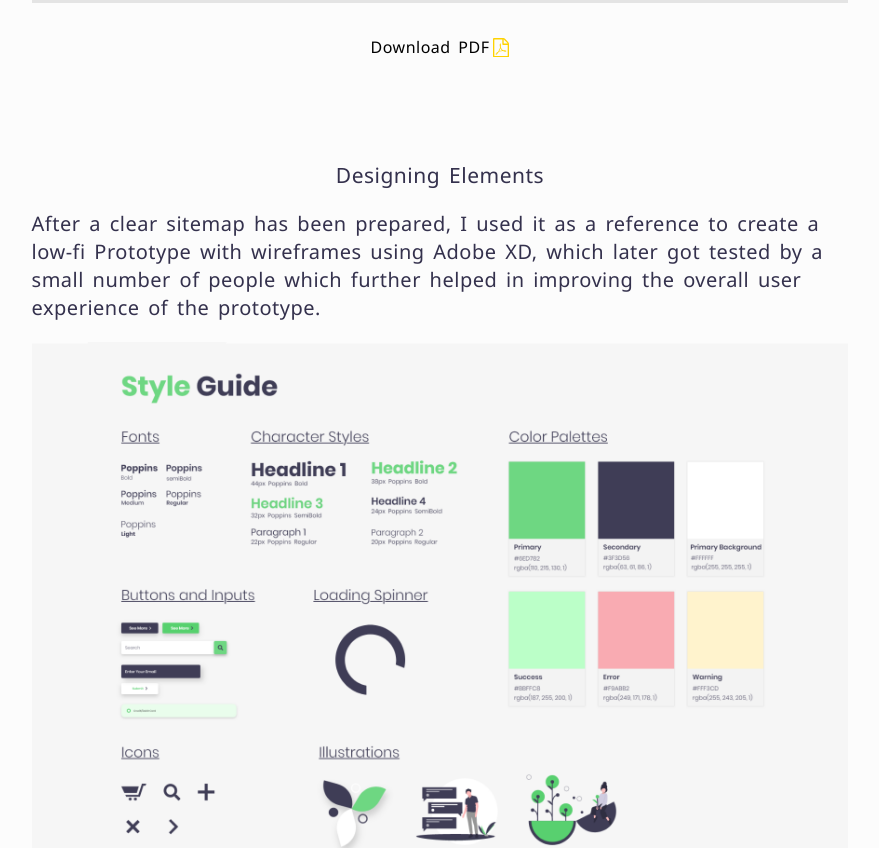
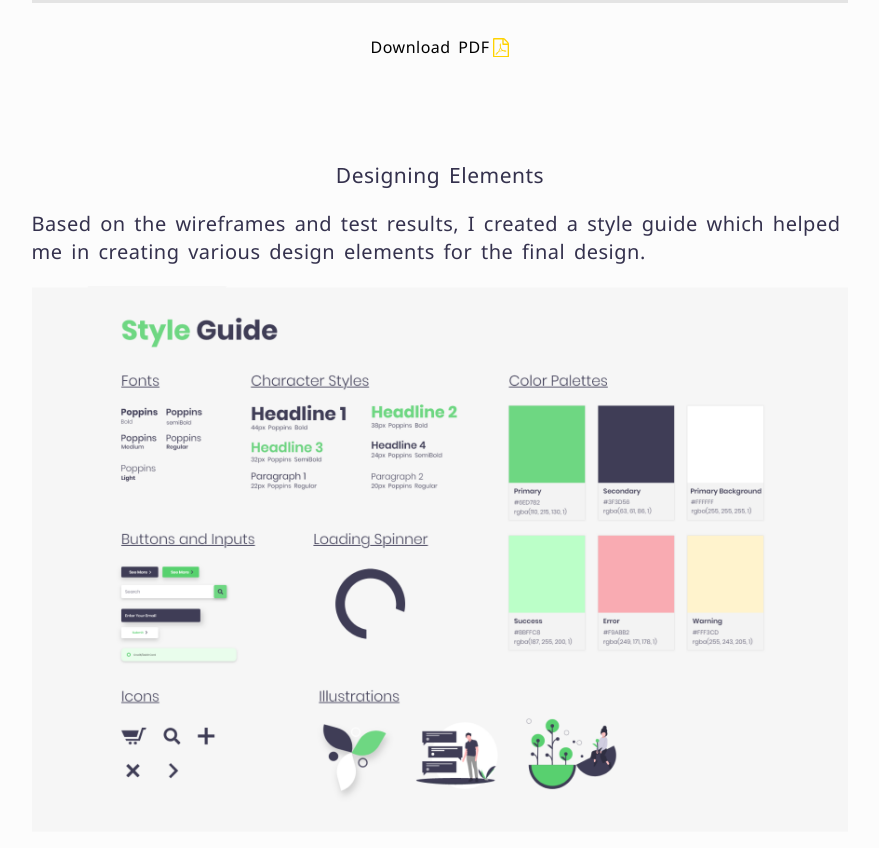
Before and after one commit to royson-lewis/rl_portfolio, a Next.js app: page /work/essence in a window 1280 px wide. Shown: the part 4220-5068 px from the top of the page, without its empty margins (200-1079 px from the left). Built offline with nearby package versions, Linux system fonts and the light colour scheme.

Commit message:
Replace dummy texts in essence case study

```diff
--- a/Data/work/Essence/caseData.js
+++ b/Data/work/Essence/caseData.js
@@ -117,7 +117,7 @@ export const essence = {
       },
       {
         title: "Designing Elements",
-        para: ["After a clear sitemap has been prepared, I used it as a reference to create a low-fi Prototype with wireframes using Adobe XD, which later got tested by a small number of people which further helped in improving the overall user experience of the prototype. "],
+        para: ["Based on the wireframes and test results, I created a style guide which helped me in creating various design elements for the final design."],
         imageLink: [
           {
             src: "/styleGuide Essence@2x.png",
@@ -131,7 +131,7 @@ export const essence = {
       },
       {
         title: "High-fidelity Prototyping",
-        para: ["After a clear sitemap has been prepared, I used it as a reference to create a low-fi Prototype with wireframes using Adobe XD, which later got tested by a small number of people which further helped in improving the overall user experience of the prototype. "],
+        para: ["After the final design has been created, I implemented the final high-fidelity prototypes which further clarified the overall user flow of the project. The finalized design got tested by several groups of people which helped in finding the unknown issues in the prototype and improve the overall experience."],
         imageLink: [
           {
             src: "/high-fi-proto_essence@2x.png",
@@ -141,7 +141,6 @@ export const essence = {
       },
       {
         mainTitle: "Development",
-        para: ["After a clear sitemap has been prepared, I used it as a reference to create a low-fi Prototype with wireframes using Adobe XD, which later got tested by a small number of people which further helped in improving the overall user experience of the prototype. "],
         svg: (
           <svg id='Group_425' data-name='Group 425' xmlns='http://www.w3.org/2000/svg' width='157.516' height='119.627' viewBox='0 0 157.516 119.627'>
             <path id='Path_1049' data-name='Path 1049' d='M346.759,84.54c-6.923-27.224-30.845-46.875-58.924-47.663C272.991,36.46,257.371,41.384,246,58.612c-20.33,30.8,1.249,52.079,16.294,62.192a94.138,94.138,0,0,1,19.458,17.489c10.162,12.059,29.712,27.044,52.995,3.565C351.62,124.84,351.371,102.674,346.759,84.54Z' transform='translate(-211.396 -36.853)' fill='#f2f2f2' />
@@ -181,7 +180,7 @@ export const essence = {
       },
       {
         title: "Choosing the right technology",
-        para: ["After a clear sitemap has been prepared, I used it as a reference to create a low-fi Prototype with wireframes using Adobe XD, which later got tested by a small number of people which further helped in improving the overall user experience of the prototype. "],
+        para: ["For the Essence Naturals Ecommerce Web app, I used the Javascript library React.JS along with CSS3 and JSX/HTML for the frontend, Express JS, a Node.JS framework for the backend with MongoDB as the database management system, Firebase and Google App Engine for hosting the front-end and back-end respectively and Stripe as the payment gateway."],
         horizontalItems: [
           {
             type: "svg",
@@ -266,7 +265,7 @@ export const essence = {
       },
       {
         title: "Building the base file structure",
-        para: ["After a clear sitemap has been prepared, I used it as a reference to create a low-fi Prototype with wireframes using Adobe XD, which later got tested by a small number of people which further helped in improving the overall user experience of the prototype. "],
+        para: ["The base file structure for both the frontend and the backend got created with all the required files connected to run a basic app successfully."],
         imageLink: [
           {
             src: "/file structure essence@2x.png",
@@ -277,21 +276,18 @@ export const essence = {
       },
       {
         title: "Converting Design to Clean code",
-        para: ["After a clear sitemap has been prepared, I used it as a reference to create a low-fi Prototype with wireframes using Adobe XD, which later got tested by a small number of people which further helped in improving the overall user experience of the prototype. "],
-        // <iframe style={{ height: "80vw", width: "100%" }} scrolling='no' title='Test' src= frameborder='no' loading='lazy' allowtransparency='true' allowfullscreen='true'>
-
-        // </iframe>
+        para: ["I converted all the designs to React code i.e HTML/JSX, CSS, and Javascript while Implementing both responsiveness and functionality to the App."],
         iFrame: {
           src: "https://codepen.io/lewisroysonj/embed/pobdmJm?height=271&theme-id=dark&default-tab=js,result",
         },
       },
       {
         title: "Setting up the Backend",
-        para: ["After a clear sitemap has been prepared, I used it as a reference to create a low-fi Prototype with wireframes using Adobe XD, which later got tested by a small number of people which further helped in improving the overall user experience of the prototype. "],
+        para: ["I developed API routes to connect the backend with the frontend and implement various features such as Authentication, Search, Comments, Adding products to cart, Checkout, Dynamic rendering, and so on."],
         subSection: [
           {
             title: "Choosing the database",
-            para: ["After a clear sitemap has been prepared, I used it as a reference to create a low-fi Prototype with wireframes using Adobe XD, which later got tested by a small number of people which further helped in improving the overall user experience of the prototype. ", "After a clear sitemap has been prepared, which later got tested by a small number of people which further helped in improving the overall user experience of the prototype. "],
+            para: ["I chose MongoDB as the right fit for a Database management system as it is a fast, modern, and easily scalable database."],
             img: [
               {
                 src: "/essence mongoPage.png",
@@ -299,16 +295,12 @@ export const essence = {
               },
             ],
           },
-          {
-            title: "Connecting the backend",
-            para: ["After a clear sitemap has been prepared, I used it as a reference to create a low-fi Prototype with wireframes using Adobe XD, which later got tested by a small number of people which further helped in improving the overall user experience of the prototype. "],
-          },
         ],
         greyBG: true,
       },
       {
         title: "Implementing Testing",
-        para: ["After a clear sitemap has been prepared, I used it as a reference to create a low-fi Prototype with wireframes using Adobe XD, which later got tested by a small number of people which further helped in improving the overall user experience of the prototype. "],
+        para: ["I implemented automated unit testing using testing libraries such as Jest and React Testing Library to make the app run 100% of the time without any errors."],
         imageLink: [
           {
             src: "/test screen@2x.png",
@@ -318,19 +310,19 @@ export const essence = {
       },
       {
         title: "Making the code Production ready",
-        para: ["After a clear sitemap has been prepared, I used it as a reference to create a low-fi Prototype with wireframes using Adobe XD, which later got tested by a small number of people which further helped in improving the overall user experience of the prototype. "],
+        para: ["I refactored all the source code to refine it into a cleaner version with as many fewer errors and repetition of the code as possible to come up with a final production-ready version of the app."],
         greyBG: true,
         list: [
           {
-            heading: "A list of these procedures are:",
-            items: ["Most Obvious bugs are fixed", "code is well-structured and self documenting", "Automated Tests are written", "It's gone through a peer review process before final deployment"],
+            heading: "A list of these procedures include:",
+            items: ["Fixing most obvious bugs", "A well-structured and self documenting code", "Going through a peer review process before final deployment"],
             type: "ul",
           },
         ],
       },
       {
         title: "Hosting",
-        para: ["After a clear sitemap has been prepared, I used it as a reference to create a low-fi Prototype with wireframes using Adobe XD, which later got tested by a small number of people which further helped in improving the overall user experience of the prototype. "],
+        para: ["The final version of the app got tested once again before deploying it to the servers. The successfully tested app's frontend got hosted in Firebase and the backend in Google Cloud Platform's App engine."],
         imageLink: [
           {
             src: "/gcp essence server@2x.png",
--- a/components/Work/conclusion.js
+++ b/components/Work/conclusion.js
@@ -4,7 +4,7 @@ import Link from "next/link";
 
 export default function Conclusion(props) {
   const essence = {
-    conclusion: "After a clear sitemap has been prepared, I used it as a reference to create a low-fi Prototype with wireframes using Adobe XD, which later got tested by a small number of people which further helped in improving the overall user experience of the prototype. ",
+    conclusion: "Finally, to conclude all things, this app was a major part of my learning process and helped me understand the whole workflow of an e-commerce website along with how to implement some of the essential features in order to run the app successfully.",
     nextProject: "/work/vamyou",
     color: {
       background: "#36354A",
@@ -12,7 +12,7 @@ export default function Conclusion(props) {
     },
   };
   const vamyou = {
-    conclusion: "After a clear sitemap has been prepared, I used it as a reference to create a low-fi Prototype with wireframes using Adobe XD, which later got tested by a small number of people which further helped in improving the overall user experience of the prototype. ",
+    conclusion: "Finally, to conclude all things, It was an awesome experience building a complete custom blogging website with the implementation of server-side frameworks such as Next.js for a better SEO and performance.",
     nextProject: "/work/essence",
     color: {
       background: "#111D4A",
--- a/components/Work/projectCase.js
+++ b/components/Work/projectCase.js
@@ -49,9 +49,11 @@ export default function ProjectCase(props) {
               return (
                 <section key={section.title + section.mainTitle} className={section.greyBG ? Styles.greyBackground : null}>
                   {section.mainTitle ? <h3>{section.mainTitle}</h3> : <h4>{section.title}</h4>}
-                  {section.para.map((para) => {
-                    return <p key={para}>{para}</p>;
-                  })}
+                  {section.para
+                    ? section.para.map((para) => {
+                        return <p key={para}>{para}</p>;
+                      })
+                    : null}
                   {section.svg ? section.svg : null}
                   {section.pdfLink ? (
                     <a rel='noreferrer' target='_blank' href={section.pdfLink}>
--- a/package.json
+++ b/package.json
@@ -1,6 +1,6 @@
 {
   "name": "rj_portfolio_frontend",
-  "version": "0.1.2",
+  "version": "0.1.3",
   "description": "The Frontend of a portfolio showing skills, works and exerience of Royson Lewis",
   "main": "index.js",
   "repository": {
@@ -12,7 +12,7 @@
     "build": "next build",
     "start": "next start -p 8080",
     "gcp-build": "npm run build",
-    "deploy": "gcloud config set project royson-lewis && gcloud app deploy app.yml --version=0-1-2"
+    "deploy": "gcloud config set project royson-lewis && gcloud app deploy app.yml --version=0-1-3"
   },
   "dependencies": {
     "@loadable/component": "^5.14.1",
--- a/styles/Home.module.scss
+++ b/styles/Home.module.scss
@@ -917,10 +917,6 @@ $secondaryAccentColor: #fed200;
         margin-bottom: 2rem;
       }
 
-      h3 {
-        font-size: 2rem;
-      }
-
       div {
         display: flex;
         width: 100%;
```
Also changed, not shown: components/workSectionDesktop.js (+7 -7 lines), styles/work.module.scss (+4 -4 lines), 2 other files (tests, documents, lock files or other folders).
